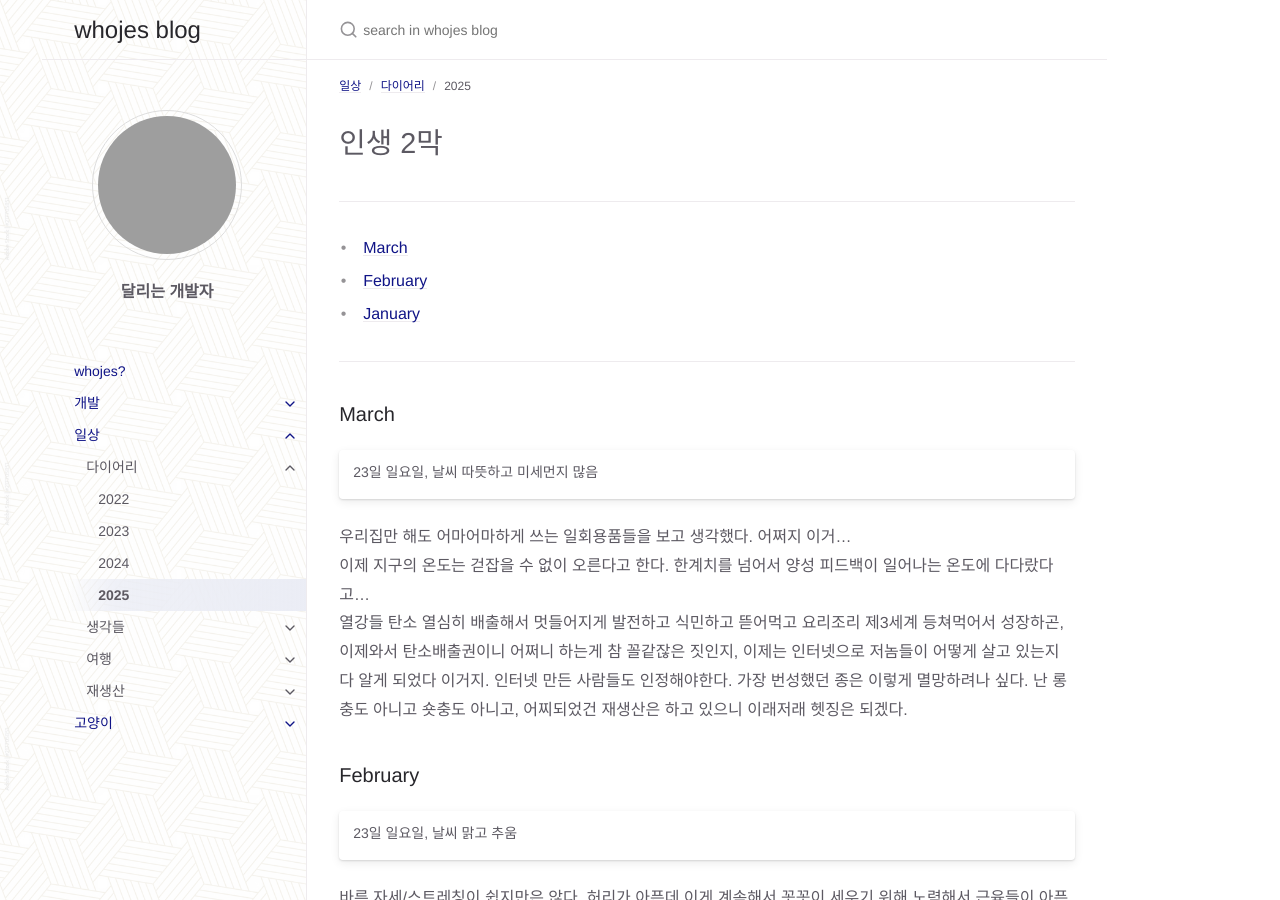
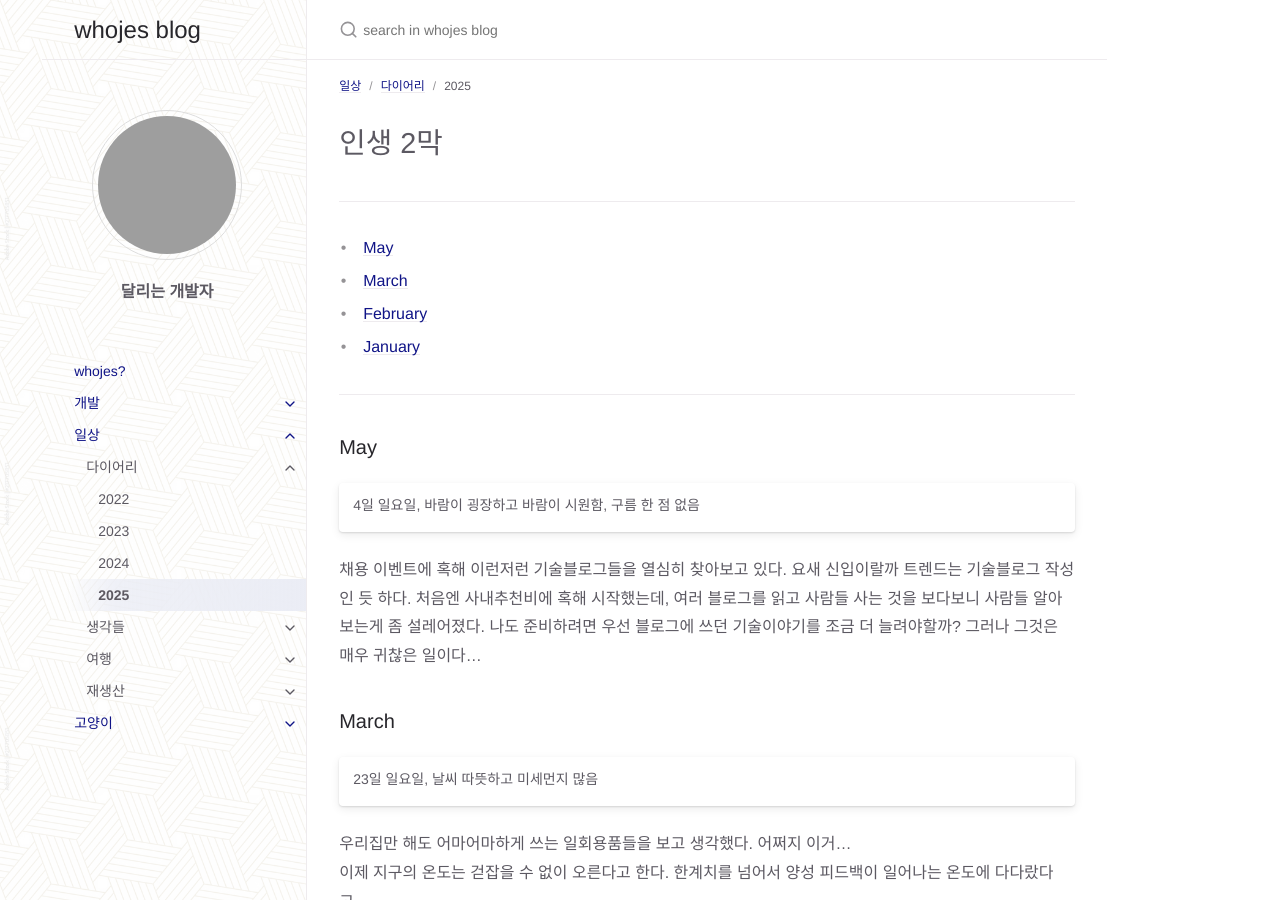
Before and after one commit to whojes/whojes.github.io, a Jekyll site: the page built from docs/life/diary/diary_2025.md, in a window 1280 px wide and 900 px high. Built offline with Jekyll 4.4.1, drawn with Linux system fonts in a browser that asks for light colours; grey boxes are pictures that could not be loaded.

Commit message:
automessage

```diff
--- a/docs/life/diary/diary_2025.md
+++ b/docs/life/diary/diary_2025.md
@@ -23,13 +23,18 @@ code {
 <!-- - [August](#August) -->
 <!-- - [July](#july) -->
 <!-- - [June](#june) -->
-<!-- - [May](#may) -->
+- [May](#may)
 <!-- - [April](#april) -->
 - [March](#march)
 - [February](#february)
 - [January](#january)
 
 ---
+### May
+
+| 4일 일요일, 바람이 굉장하고 바람이 시원함, 구름 한 점 없음
+
+채용 이벤트에 혹해 이런저런 기술블로그들을 열심히 찾아보고 있다. 요새 신입이랄까 트렌드는 기술블로그 작성인 듯 하다. 처음엔 사내추천비에 혹해 시작했는데, 여러 블로그를 읽고 사람들 사는 것을 보다보니 사람들 알아보는게 좀 설레어졌다. 나도 준비하려면 우선 블로그에 쓰던 기술이야기를 조금 더 늘려야할까? 그러나 그것은 매우 귀찮은 일이다...
 
 ### March
 
```
